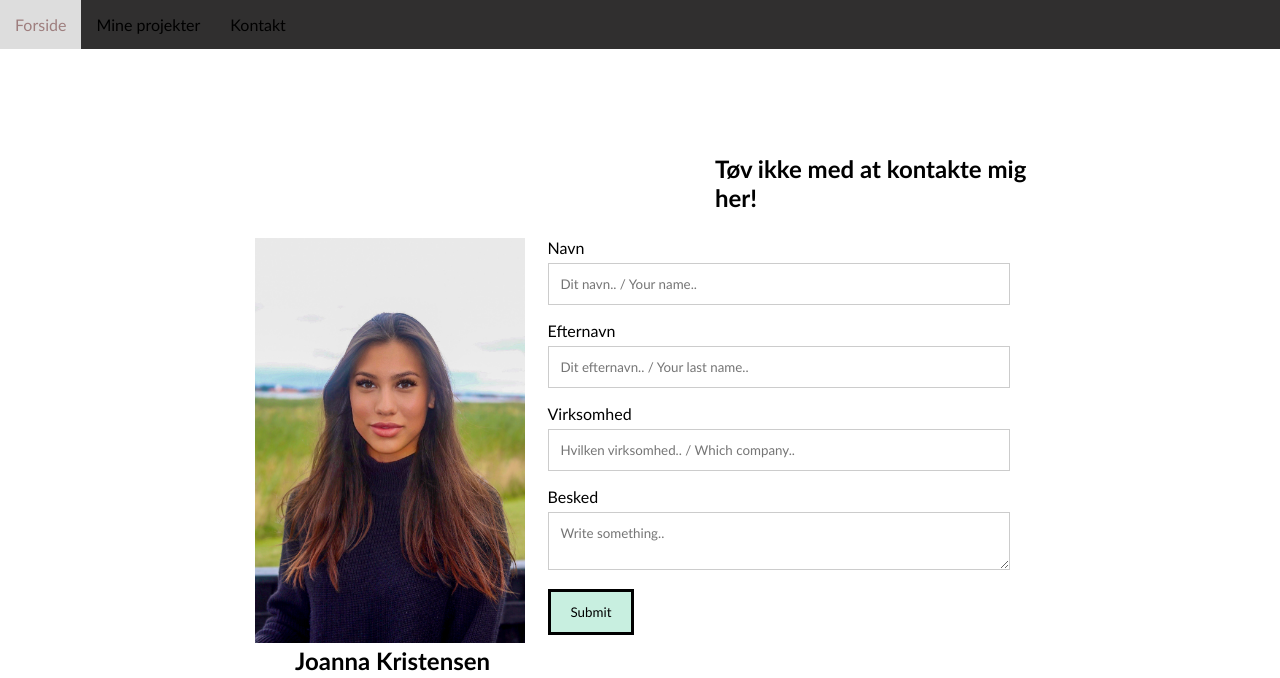
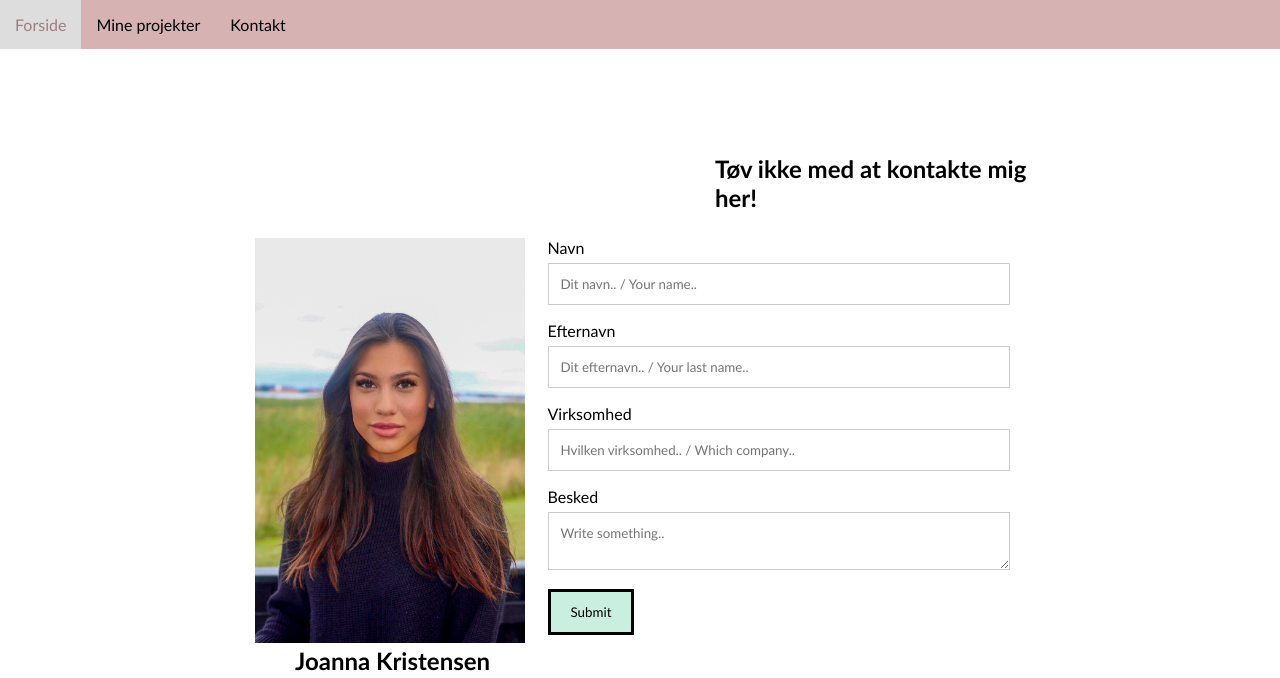
Before and after one commit to Tabin96/Joannas-Portfolio, a plain HTML site: page forside.html in a window 1280 px wide. Shown: the top 678 px of the page. Drawn offline with Linux system fonts and the light colour scheme.

Commit message:
ændret baggrundsfarve på navbar

```diff
--- a/style.css
+++ b/style.css
@@ -12,7 +12,7 @@
 /* Styling af menubar */
     nav {
 	display: flex;
-	background-color: rgb(48, 47, 47);
+	background-color: #D7B2B2;
 	}
 
 
```
